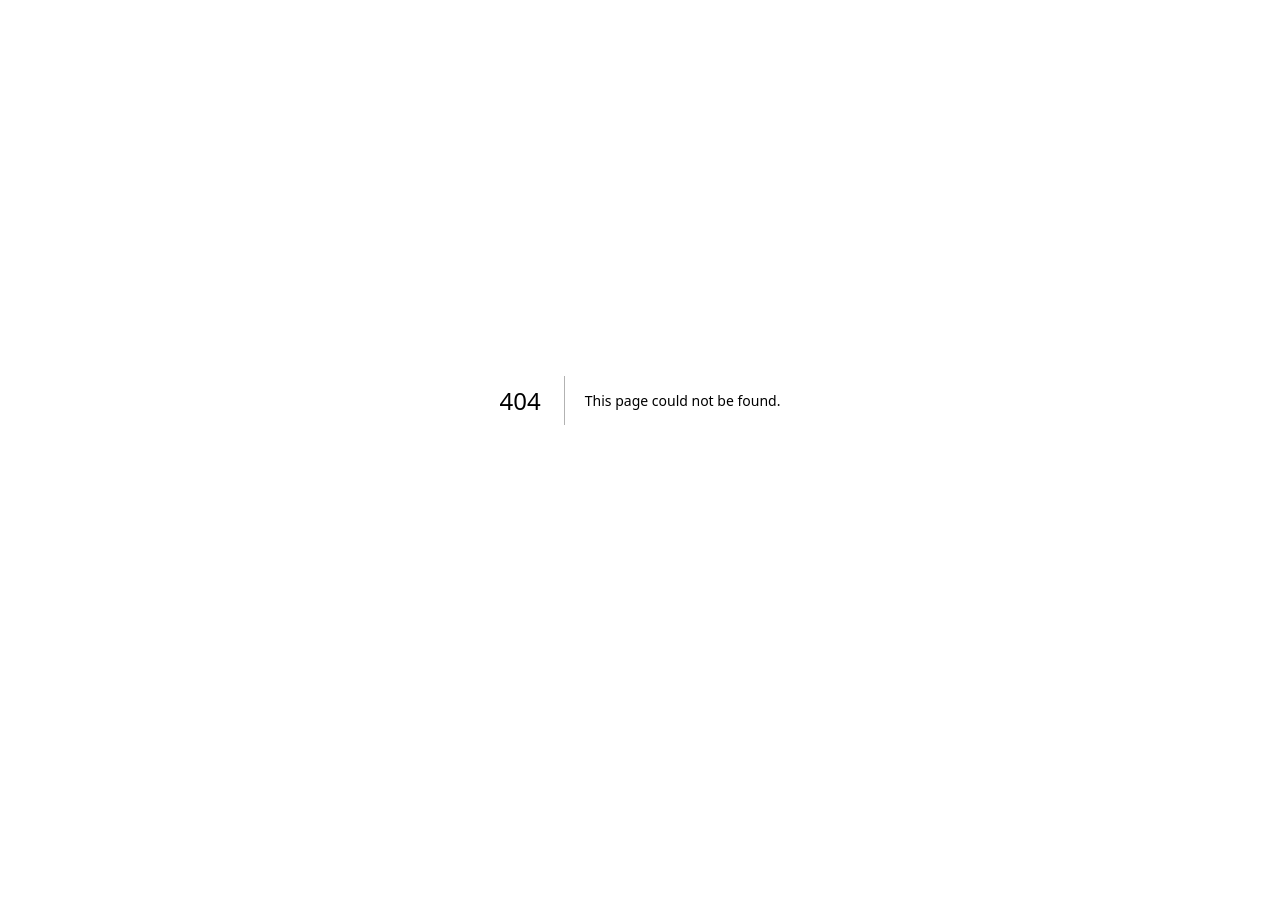
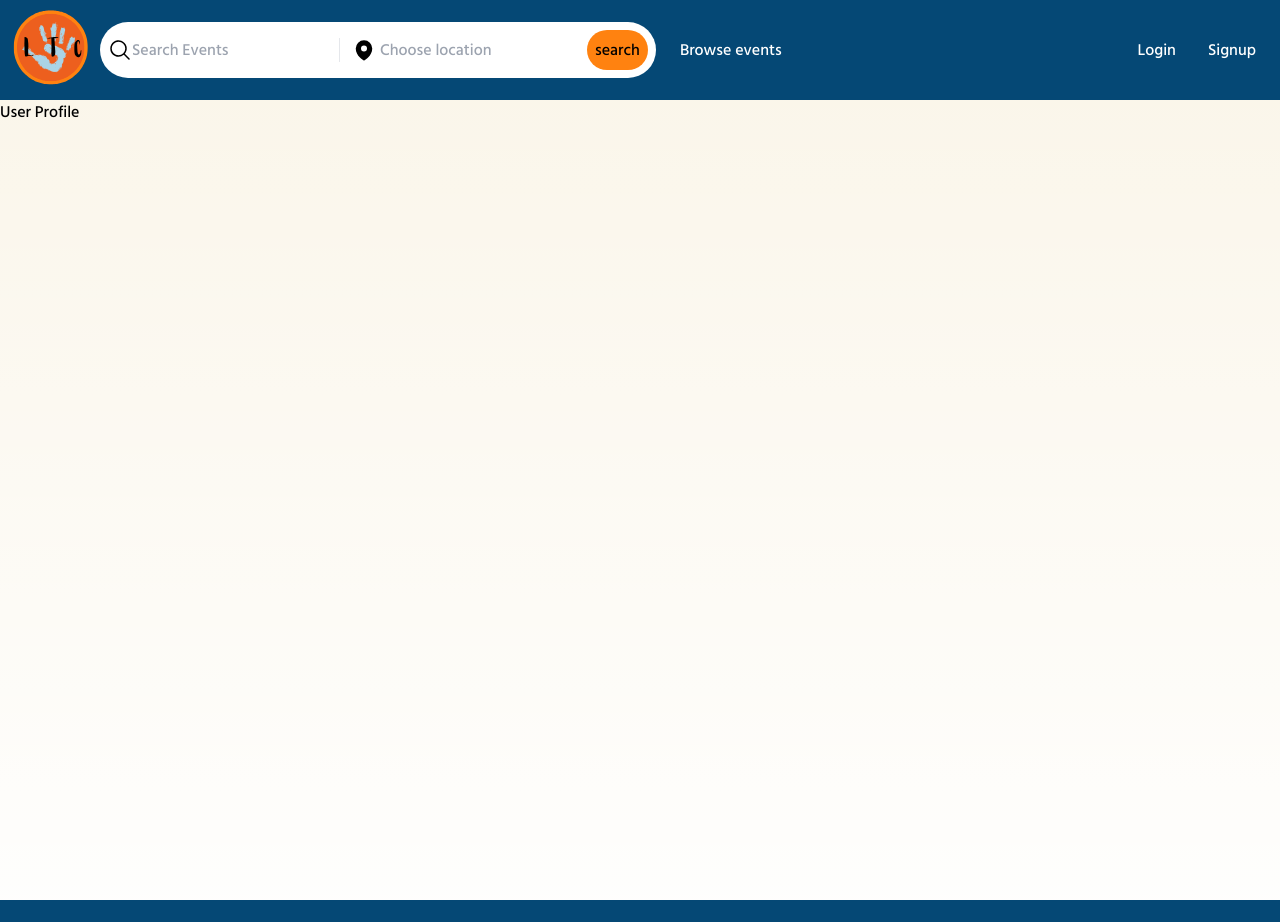
Before and after one commit to alehow84/let-them-create, a Next.js app in the folder ltc/: page /components/user-profile in a window 1280 px wide. Before the commit this address had no page. Shown: the top 922 px of the page. Before the commit the page ends 800 px from the top, so only its background shows below. Built offline with nearby package versions, Linux system fonts and the light colour scheme.

Commit message:
add route for user profile

```diff
--- /dev/null
+++ b/ltc/src/app/components/user-profile/page.tsx
@@ -0,0 +1,19 @@
+import Navbar from "../navbar/Navbar";
+import Footer from "../Footer";
+import BurgerMenu from "../burgerMenu/BurgerMenu";
+import { GlobalStateProvider } from "../../contexts/GlobalStateContext";
+
+export default function Page() {
+  return (
+    <>
+      <GlobalStateProvider>
+        <Navbar />
+        <BurgerMenu />
+        <main className="h-dvh">
+          <h1>User Profile</h1>
+        </main>
+        <Footer />
+      </GlobalStateProvider>
+    </>
+  );
+}
--- a/ltc/src/app/user-signup/page.tsx
+++ b/ltc/src/app/user-signup/page.tsx
@@ -11,7 +11,6 @@ import { useRouter } from "next/router";
 import { getFirestore, doc, setDoc } from "firebase/firestore";
 // import { initialize } from "next/dist/server/lib/render-server";
 // import { initializeApp } from "firebase/app";
-import { app } from "../../../firebaseConfig";
 
 export default function Page() {
   const [password1, setPassword1] = useState<string>("");
@@ -25,7 +24,6 @@ export default function Page() {
   const regex = /^(?=.*\d)(?=.*[a-z])(?=.*[A-Z])(?=.*[a-zA-Z]).{10,}$/gm;
 
   useEffect(() => {
-    app;
     const auth = getAuth();
     //Will I have to fetch the user data from the data base here and the redirect to userProfile page?
     //Will there need to be a state for profileCreated that when true, the useEffect redirects to the user profile page?
```
Also changed, not shown: ltc/firebaseConfig.tsx (+18 -2 lines).
